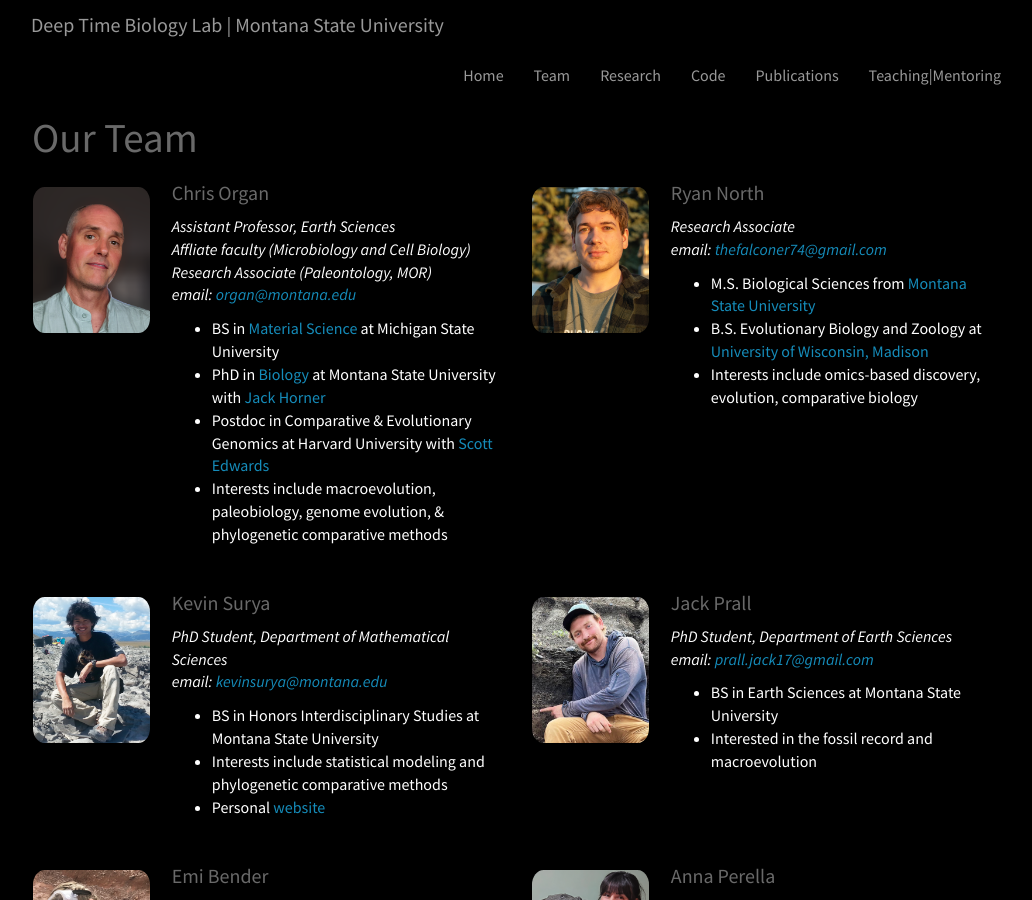
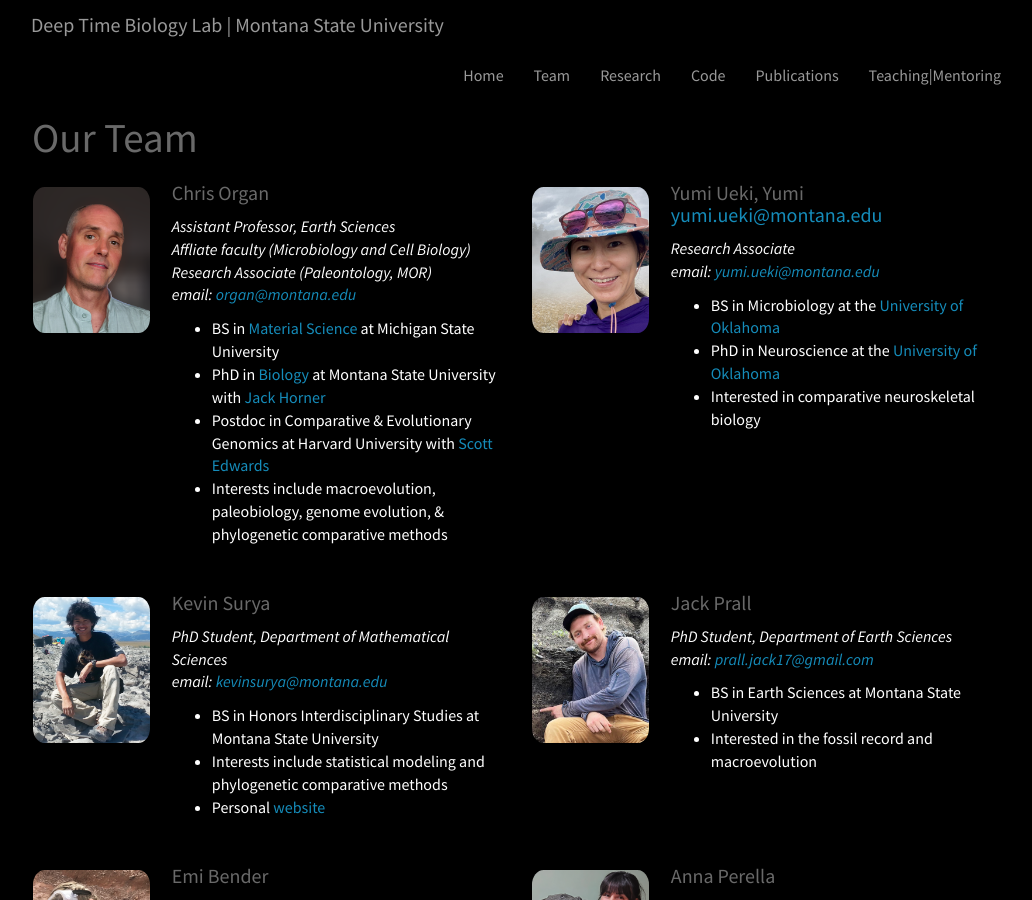
Before and after one commit to ChrisOrgan/ChrisOrgan.github.io, a Jekyll site: the page built from _pages/team.md, in a window 1280 px wide and 900 px high. Shown: the whole window, without its empty margins (124-1156 px from the left). Built offline with Jekyll 4.4.1, drawn with Linux system fonts in a browser that asks for light colours; nearby versions of some CDN libraries; some of the changed text lies outside the part shown.

Commit message:
added yumi

```diff
--- a/_data/alumni_visitors.yml
+++ b/_data/alumni_visitors.yml
@@ -1 +1,2 @@
+- name: Ryan North (2025-2026, MSU)
 - name: Stephanie Amber Whitebone  (2025, MSU)
--- a/_data/news.yml
+++ b/_data/news.yml
@@ -1,3 +1,6 @@
+- date: <b>May 1, 2026</b>
+  headline: "Yumi Ueki joins the lab!<img src='/images/teampic/YU.png' class='img-responsive' style='max-width: 192px'/>"
+
 - date: <b>February 5, 2026</b>
   headline: "We won a second round of funding from INBRE (NIH) to study bone innervation!<img src='/images/slider7001400/Histo.jpg' class='img-responsive' style='max-width: 192px'/>"
 
--- a/_data/team_members.yml
+++ b/_data/team_members.yml
@@ -8,14 +8,14 @@
   education3: Postdoc in Comparative & Evolutionary Genomics at Harvard University with <a href="https://edwards.oeb.harvard.edu/people/scott-v-edwards">Scott Edwards</a>
   education4: Interests include macroevolution, paleobiology, genome evolution, & phylogenetic comparative methods
 
-- name: Ryan North
-  photo: RN.png
+- name: Yumi Ueki, Yumi <yumi.ueki@montana.edu>
+  photo: YU.png
   info: Research Associate
-  email: thefalconer74@gmail.com
+  email: yumi.ueki@montana.edu
   number_educ: 3
-  education1: M.S. Biological Sciences from <a href="https://www.montana.edu/cbn/">Montana State University</a>
-  education2: B.S. Evolutionary Biology and Zoology at<a href="https://www.wisc.edu/"> University of Wisconsin, Madison</a>
-  education3: Interests include omics-based discovery, evolution, comparative biology
+  education1: BS in Microbiology at the <a href="https://www.ou.edu/">University of Oklahoma</a>
+  education2: PhD in Neuroscience at the <a href="https://www.ou.edu/">University of Oklahoma</a>
+  education3: Interested in comparative neuroskeletal biology
 
 - name: Kevin Surya
   photo: KS.png
```
Also changed, not shown: _pages/teaching.md (+5 -4 lines), images/teampic/YU.png (added), 9 other files.
